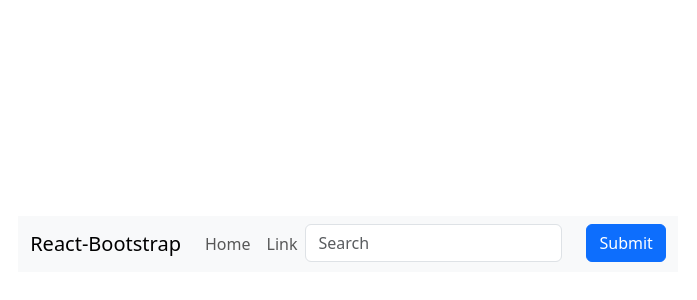
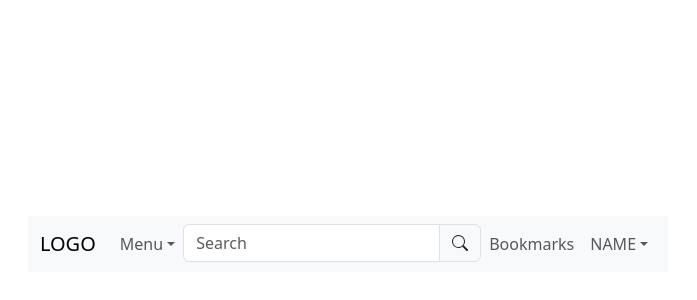
Before and after one commit to SofNyb/moviedatabase, a React (Vite) app: page / in a window 1280 px wide. Shown: the part 156-456 px from the top of the page, without its empty margins (292-989 px from the left). Built offline with nearby package versions, Linux system fonts and the light colour scheme.

Commit message:
changing some logic behind the navbar

```diff
--- a/src/Components/Navbar.jsx
+++ b/src/Components/Navbar.jsx
@@ -3,35 +3,65 @@ import Nav from "react-bootstrap/Nav";
 import Navbar from "react-bootstrap/Navbar";
 import NavDropdown from "react-bootstrap/NavDropdown";
 import Form from "react-bootstrap/Form";
-import Button from "react-bootstrap/Button";
 import Row from "react-bootstrap/Row";
 import Col from "react-bootstrap/Col";
+import { BsSearch } from "react-icons/bs";
 
 function BasicExample() {
   return (
     <Navbar expand="lg" className="bg-body-tertiary">
       <Container>
-        <Navbar.Brand href="#home">React-Bootstrap</Navbar.Brand>
+        <Navbar.Brand href="#home">LOGO</Navbar.Brand>
         <Navbar.Toggle aria-controls="basic-navbar-nav" />
         <Navbar.Collapse id="basic-navbar-nav">
           <Nav className="me-auto">
-            <Nav.Link href="#home">Home</Nav.Link>
-            <Nav.Link href="#link">Link</Nav.Link>
+            <NavDropdown title="Menu" id="basic-nav-dropdown">
+              <NavDropdown.Item href="#action/3.1">Action</NavDropdown.Item>
+              <NavDropdown.Item href="#action/3.2">
+                Another action
+              </NavDropdown.Item>
+              <NavDropdown.Item href="#action/3.3">Something</NavDropdown.Item>
+              <NavDropdown.Divider />
+              <NavDropdown.Item href="#action/3.4">
+                Separated link
+              </NavDropdown.Item>
+            </NavDropdown>
 
             <Form inline>
               <Row>
                 <Col xs="auto">
-                  <Form.Control
-                    type="text"
-                    placeholder="Search"
-                    className=" mr-sm-2"
-                  />
-                </Col>
-                <Col xs="auto">
-                  <Button type="submit">Submit</Button>
+                  <div className="input-group">
+                    <input
+                      type="text"
+                      className="form-control"
+                      placeholder="Search"
+                      aria-label="Search"
+                    />
+                    <span className="input-group-text" id="search-icon">
+                      <BsSearch />
+                    </span>
+                  </div>
                 </Col>
               </Row>
             </Form>
+
+            <Nav.Link href="#link">Bookmarks</Nav.Link>
+            <NavDropdown title="NAME" id="basic-nav-dropdown">
+              <NavDropdown.Item href="#action/3.1">
+                Your profile
+              </NavDropdown.Item>
+              <NavDropdown.Item href="#action/3.2">
+                Your bookmarks
+              </NavDropdown.Item>
+              <NavDropdown.Item href="#action/3.3">
+                Your ratings
+              </NavDropdown.Item>
+              <NavDropdown.Item href="#action/3.3">
+                Your search history
+              </NavDropdown.Item>
+              <NavDropdown.Divider />
+              <NavDropdown.Item href="#action/3.4">Sign out</NavDropdown.Item>
+            </NavDropdown>
           </Nav>
         </Navbar.Collapse>
       </Container>
```
